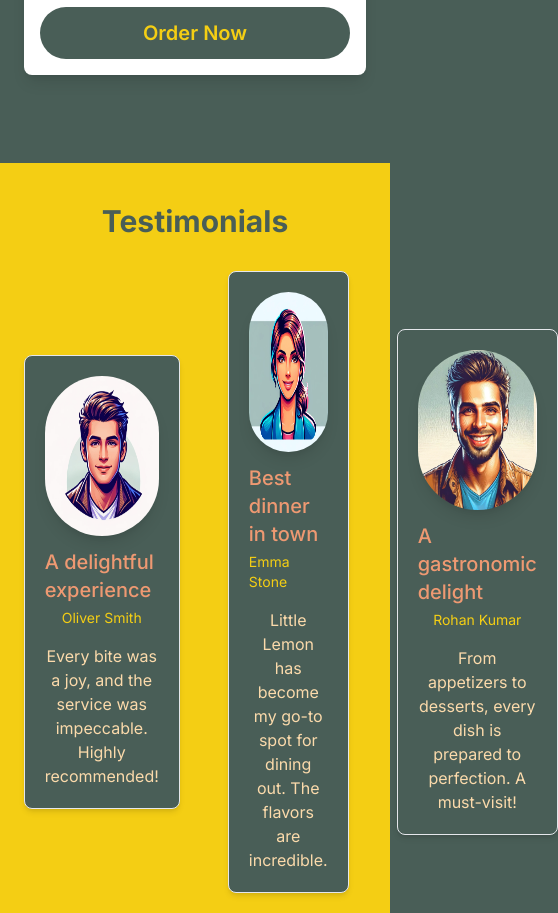
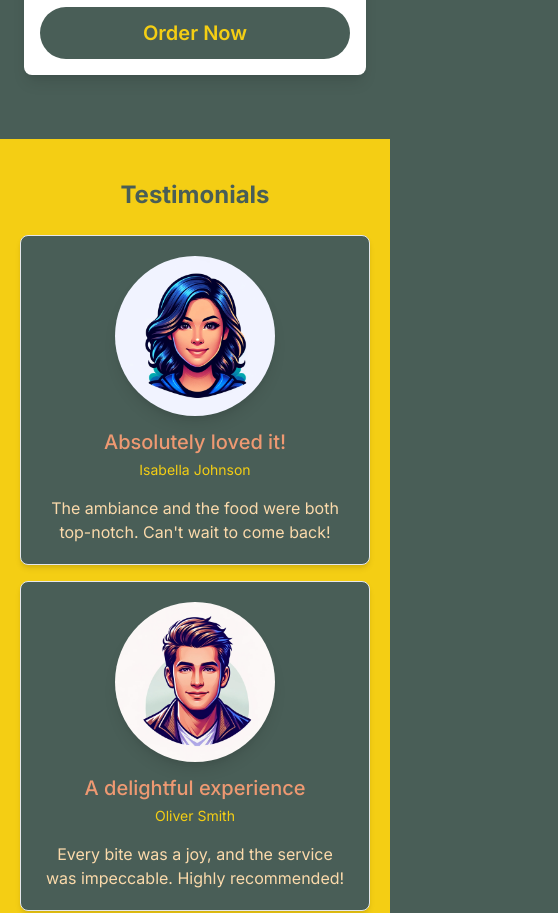
Before and after one commit to robcodehub/little-lemon-frontend-react, a Next.js app: page / in a window 390 px wide. Shown: the part 2780-3693 px from the top of the page, 558 px wide, since content can reach past the window. Built offline with nearby package versions, Linux system fonts and the light colour scheme.

Commit message:
fixed testimonals responsivness

```diff
--- a/src/components/Testimonials.js
+++ b/src/components/Testimonials.js
@@ -39,12 +39,11 @@ function TestimonialCard ({ imageUrl, name, headline, testimonial }) {
   );
 };
 
-export default function Testimonials () {
-
+export default function Testimonials() {
   return (
-    <div className="mx-auto my-14 px-14 pt-10 pb-16 bg-primary-light">
-      <h2 className="text-3xl text-primary-dark font-bold text-center mb-8">Testimonials</h2>
-      <div className="flex flex-row justify-center items-center gap-12">
+    <div className="mx-auto my-8 px-5 sm:px-14 pt-10 pb-16 bg-primary-light">
+      <h2 className="text-2xl sm:text-3xl text-primary-dark font-bold text-center mb-6 sm:mb-8">Testimonials</h2>
+      <div className="flex flex-wrap justify-center items-center gap-4 sm:gap-12">
         {testimonials.map((testimonial, index) => (
           <TestimonialCard
             key={index}
@@ -57,4 +56,4 @@ export default function Testimonials () {
       </div>
     </div>
   );
-};
+}
```
